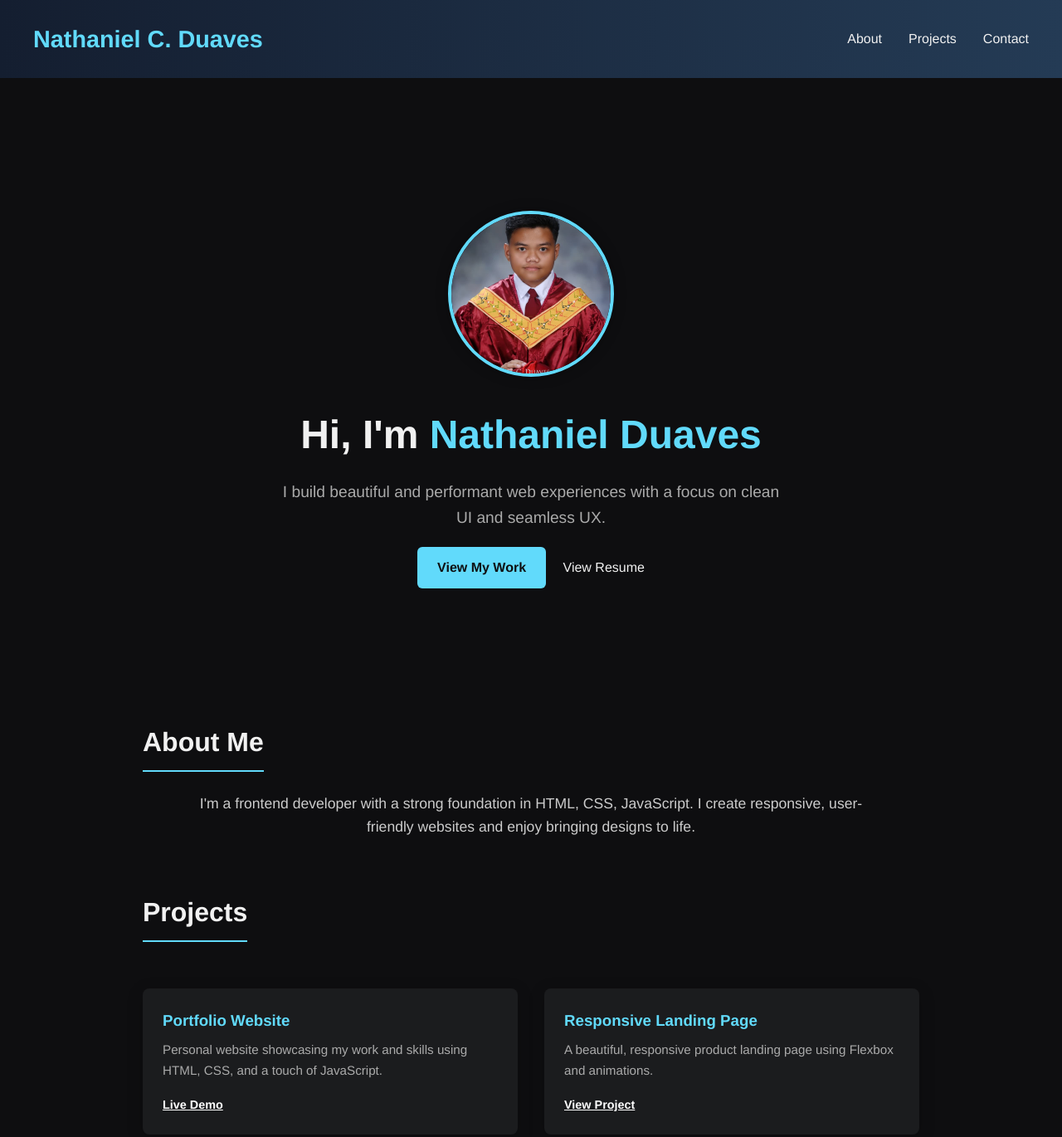
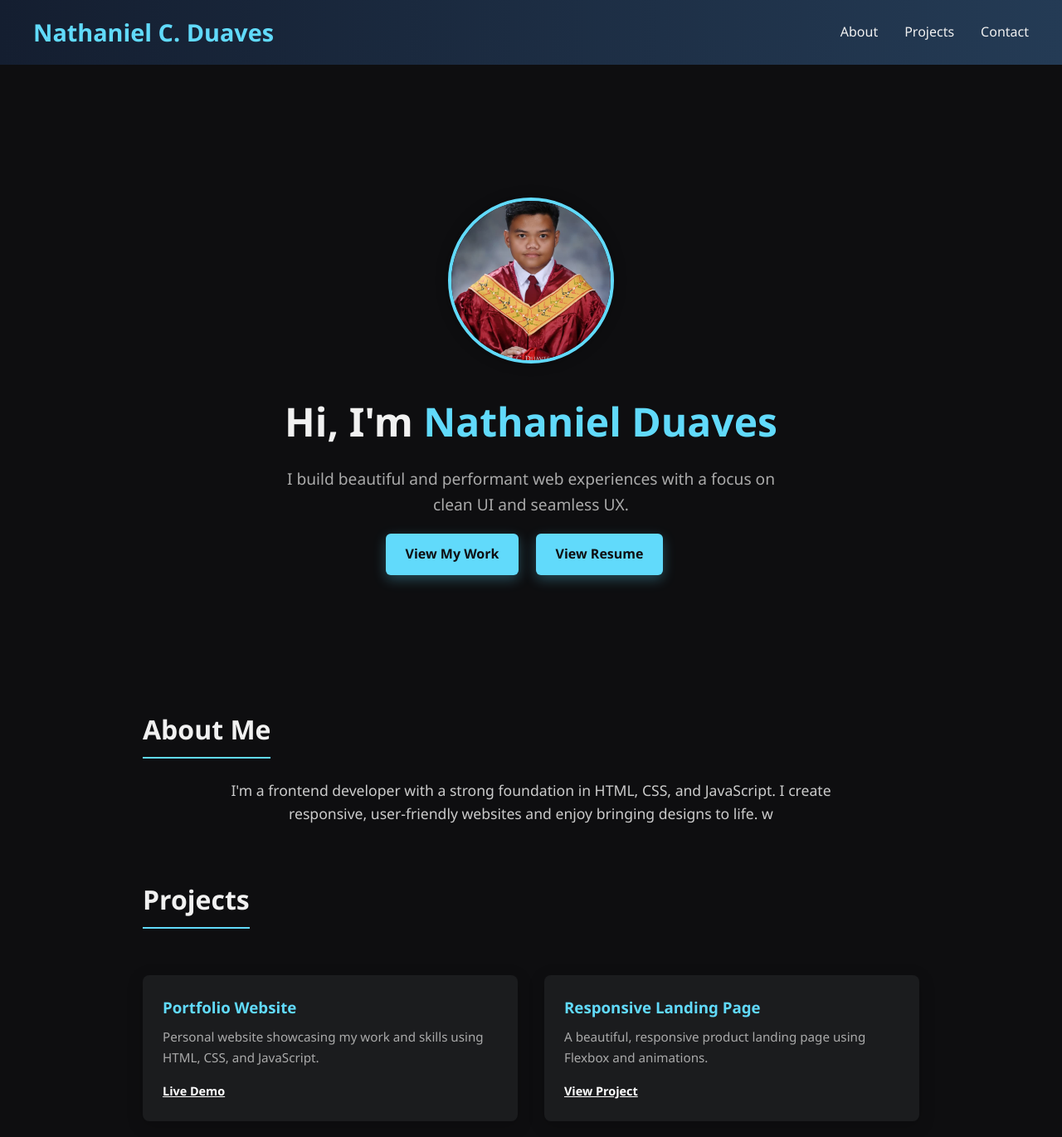
Before and after one commit to Tan-Tan-ui/day-2, a plain HTML site: page index.html in a window 1280 px wide. Shown: the top 1370 px of the page at 83% size. Drawn offline with Linux system fonts and the light colour scheme.

Commit message:
'update\ui'

```diff
--- a/index.html
+++ b/index.html
@@ -5,7 +5,7 @@
   <meta name="viewport" content="width=device-width, initial-scale=1.0"/>
   <title>Nathaniel C. Duaves | Portfolio</title>
   <style>
-    /* Reset and base styles */
+    /* Reset and Base Styles */
     * {
       margin: 0;
       padding: 0;
@@ -14,7 +14,7 @@
     }
 
     body {
-      font-family: 'Helvetica Neue', sans-serif;
+      font-family: 'Segoe UI', Tahoma, Geneva, Verdana, sans-serif;
       background-color: #0e0e10;
       color: #f1f1f1;
       line-height: 1.6;
@@ -31,10 +31,10 @@
 
     header {
       background: linear-gradient(to right, #141e30, #243b55);
-      padding: 1.5rem 2rem;
+      padding: 1rem 2rem;
       position: sticky;
       top: 0;
-      z-index: 10;
+      z-index: 1000;
     }
 
     .navbar {
@@ -66,10 +66,23 @@
       color: #61dafb;
     }
 
+    .menu-toggle {
+      display: none;
+      font-size: 1.5rem;
+      cursor: pointer;
+      color: #61dafb;
+    }
+
     .hero {
       text-align: center;
       padding: 6rem 2rem;
       background: #0e0e10;
+      animation: fadeIn 1s ease-in;
+    }
+
+    @keyframes fadeIn {
+      from { opacity: 0; transform: translateY(20px); }
+      to { opacity: 1; transform: translateY(0); }
     }
 
     .hero h1 {
@@ -96,6 +109,11 @@
       margin-bottom: 1.5rem;
       border: 4px solid #61dafb;
       box-shadow: 0 0 15px rgba(0, 0, 0, 0.3);
+      transition: transform 0.3s;
+    }
+
+    .profile-img:hover {
+      transform: scale(1.05);
     }
 
     .btn {
@@ -108,17 +126,27 @@
       font-weight: bold;
       border: none;
       border-radius: 6px;
-      transition: background 0.3s;
+      transition: background 0.3s, transform 0.2s;
+      box-shadow: 0 5px 15px rgba(97, 218, 251, 0.3);
     }
 
     .btn:hover {
       background: #21a1f1;
+      transform: translateY(-2px);
     }
 
     section {
       max-width: 1000px;
       margin: 4rem auto;
       padding: 0 2rem;
+      opacity: 0;
+      transform: translateY(20px);
+      transition: all 0.6s ease-in-out;
+    }
+
+    section.visible {
+      opacity: 1;
+      transform: translateY(0);
     }
 
     section h2 {
@@ -138,7 +166,7 @@
       margin: auto;
     }
 
-    .projects .project-grid {
+    .project-grid {
       display: grid;
       grid-template-columns: repeat(auto-fit, minmax(280px, 1fr));
       gap: 2rem;
@@ -204,16 +232,22 @@
       color: #999;
     }
 
-    @media (max-width: 600px) {
-      .hero h1 {
-        font-size: 2.2rem;
+    /* Responsive Styles */
+    @media (max-width: 768px) {
+      .menu-toggle {
+        display: block;
       }
 
       .nav-links {
+        display: none;
         flex-direction: column;
         gap: 1rem;
         width: 100%;
-        text-align: center;
+        margin-top: 1rem;
+      }
+
+      .nav-links.open {
+        display: flex;
       }
 
       .navbar {
@@ -225,10 +259,11 @@
 </head>
 <body>
 
-  <!-- Header & Navigation -->
+  <!-- Header -->
   <header>
     <div class="navbar">
       <div class="logo">Nathaniel C. Duaves</div>
+      <div class="menu-toggle" onclick="toggleMenu()">☰</div>
       <ul class="nav-links" id="navLinks">
         <li><a href="#about">About</a></li>
         <li><a href="#projects">Projects</a></li>
@@ -237,32 +272,32 @@
     </div>
   </header>
 
-  <!-- Hero Section -->
+  <!-- Hero -->
   <section class="hero">
     <img src="421a3e0b-de7a-4736-a5d5-60a5358af3c1.jpg" alt="Nathaniel Duaves" class="profile-img" />
     <h1>Hi, I'm <span>Nathaniel Duaves</span></h1>
     <p>I build beautiful and performant web experiences with a focus on clean UI and seamless UX.</p>
     <a href="#projects" class="btn">View My Work</a>
-    <!-- Resume Button -->
-    <a href="https://www.canva.com/design/DAGtYI6cpk4/OhvuoyZbjswPyLEuNXs0cA/edit">View Resume</a>
+    <a href="https://www.canva.com/design/DAGtYI6cpk4/OhvuoyZbjswPyLEuNXs0cA/edit" class="btn">View Resume</a>
   </section>
 
-  <!-- About Section -->
+  <!-- About -->
   <section id="about" class="about">
     <h2>About Me</h2>
     <p>
-      I'm a frontend developer with a strong foundation in HTML, CSS, JavaScript.
+      I'm a frontend developer with a strong foundation in HTML, CSS, and JavaScript.
       I create responsive, user-friendly websites and enjoy bringing designs to life.
+      w
     </p>
   </section>
 
-  <!-- Projects Section -->
+  <!-- Projects -->
   <section id="projects" class="projects">
     <h2>Projects</h2>
     <div class="project-grid">
       <div class="project-card">
         <h3>Portfolio Website</h3>
-        <p>Personal website showcasing my work and skills using HTML, CSS, and a touch of JavaScript.</p>
+        <p>Personal website showcasing my work and skills using HTML, CSS, and JavaScript.</p>
         <a href="#" target="_blank">Live Demo</a>
       </div>
       <div class="project-card">
@@ -273,7 +308,7 @@
     </div>
   </section>
 
-  <!-- Contact Section -->
+  <!-- Contact -->
   <section id="contact" class="contact">
     <h2>Contact Me</h2>
     <form action="https://tan-tan-ui.github.io/seminar/" method="POST">
@@ -289,12 +324,24 @@
     <p>&copy; 2025 Nathaniel C. Duaves — All rights reserved.</p>
   </footer>
 
-  <!-- Optional Responsive JS -->
+  <!-- JavaScript -->
   <script>
-    // Simple script for future mobile toggle (if adding a burger menu later)
-    const navLinks = document.getElementById('navLinks');
-    // Placeholder for responsive JS logic
-    // Can add toggle class or collapse logic here later if needed
+    function toggleMenu() {
+      document.getElementById('navLinks').classList.toggle('open');
+    }
+
+    // Fade-in effect on scroll
+    const sections = document.querySelectorAll("section");
+    const observer = new IntersectionObserver(entries => {
+      entries.forEach(entry => {
+        if (entry.isIntersecting) {
+          entry.target.classList.add("visible");
+        }
+      });
+    }, { threshold: 0.2 });
+
+    sections.forEach(section => observer.observe(section));
   </script>
+
 </body>
 </html>
```
